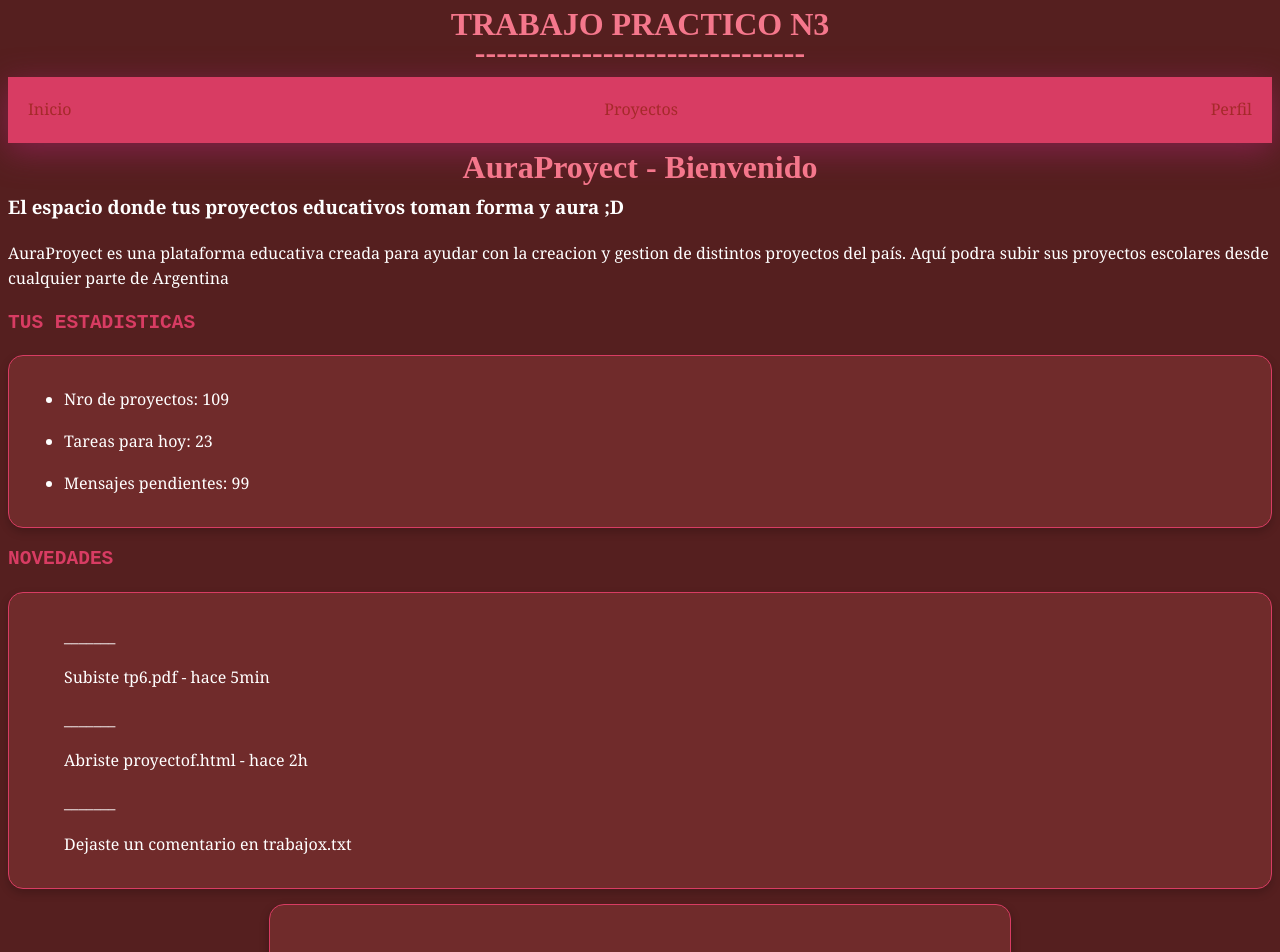
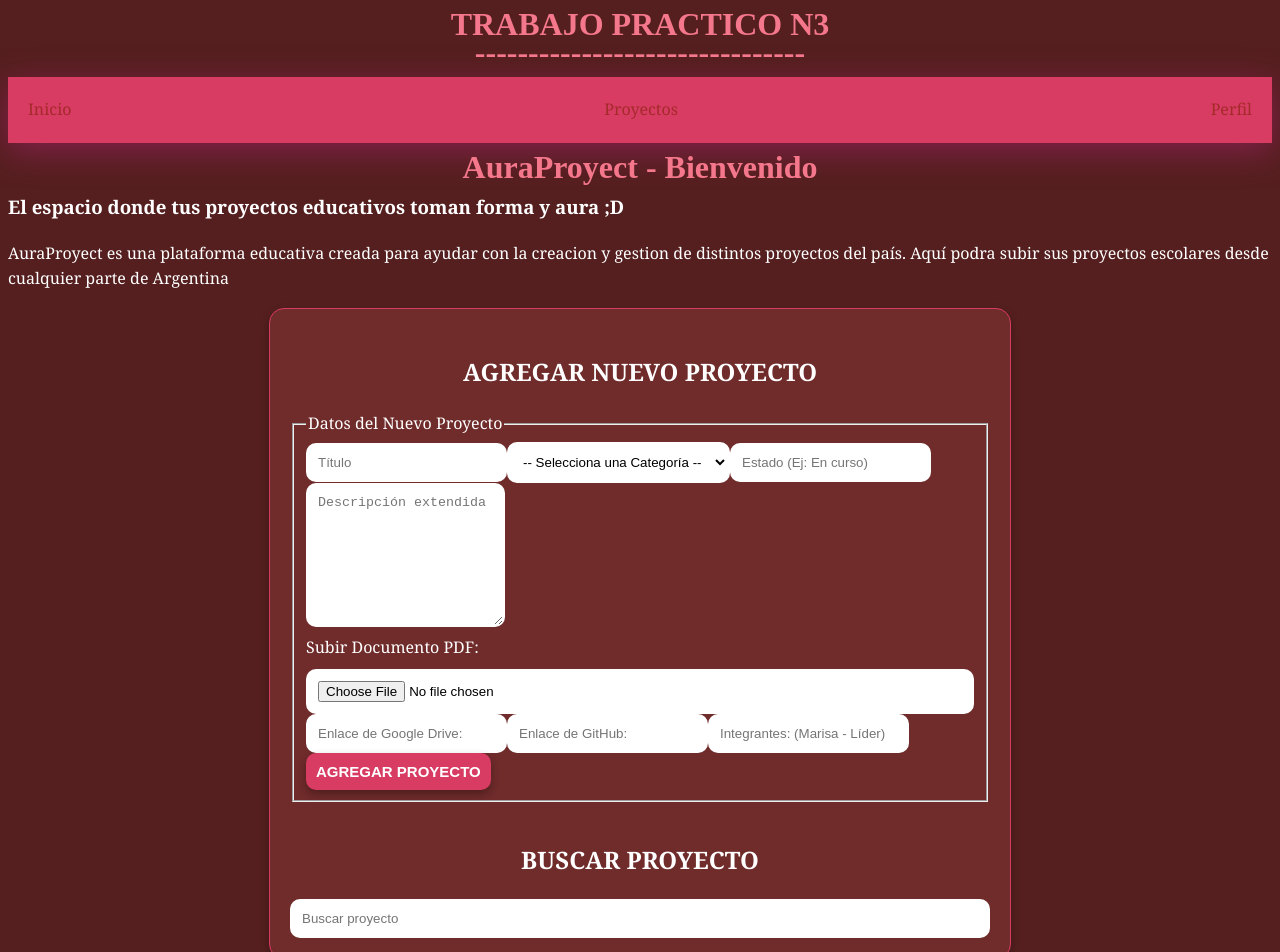
Before and after one commit to Meliip414/PV_tp3_grupo16, a React (Vite) app in the folder pv_tp3_grupo16/: page / in a window 1280 px wide. Shown: the top 952 px of the page. Built offline with nearby package versions, Linux system fonts and the light colour scheme.

Commit message:
Modificaciones en Header.jsx - Melina Leaño

```diff
--- a/pv_tp3_grupo16/src/components/Header.jsx
+++ b/pv_tp3_grupo16/src/components/Header.jsx
@@ -9,27 +9,6 @@ const Header = () => {
         gestion de distintos proyectos del país. Aquí podra subir sus proyectos
         escolares desde cualquier parte de Argentina
       </p>
-
-      <h2>TUS ESTADISTICAS</h2>
-      <div className="card">
-        <ul>
-          <li><p>Nro de proyectos: 109</p></li>
-          <li><p>Tareas para hoy: 23</p></li>
-          <li><p>Mensajes pendientes: 99</p></li>
-        </ul>
-      </div>
-
-      <h2>NOVEDADES</h2>
-      <div className="card">
-        <ul>
-          <p>_______</p>
-          <p>Subiste tp6.pdf - hace 5min</p>
-          <p>_______</p>
-          <p>Abriste proyectof.html - hace 2h</p>
-          <p>_______</p>
-          <p>Dejaste un comentario en trabajox.txt</p>
-        </ul>
-      </div>
     </header>
   );
 };
```
